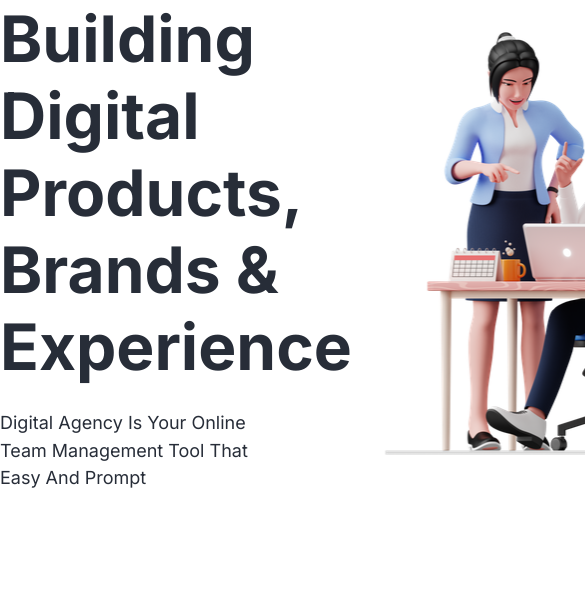
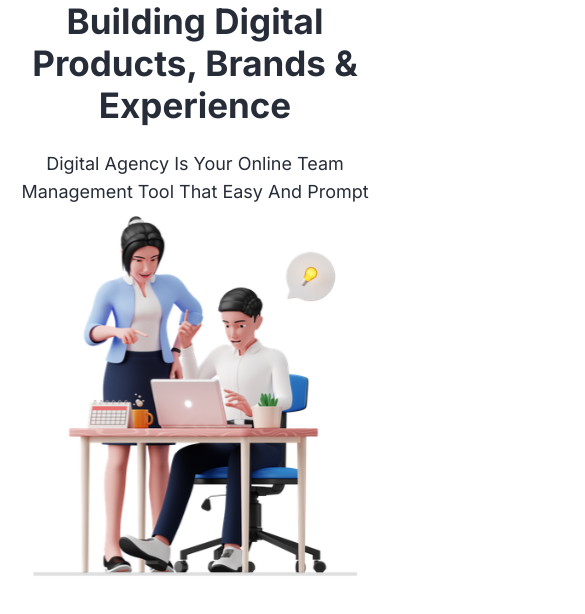
Before and after one commit to RashedAkash/digital-agency-test, a React (Vite) app in the folder digital_agency/: page / in a window 390 px wide. Shown: the top 614 px of the page, 585 px wide, since content can reach past the window. Built offline with nearby package versions, Linux system fonts and the light colour scheme.

Commit message:
hero section responsive complete

```diff
--- a/digital_agency/src/index.css
+++ b/digital_agency/src/index.css
@@ -1,8 +1,8 @@
 /* styles.css */
-@import url('https://fonts.googleapis.com/css2?family=Inter:wght@400;700&display=swap');
+@import url("https://fonts.googleapis.com/css2?family=Inter:wght@400;700&display=swap");
 
 body {
-  font-family: 'Inter', sans-serif;
+  font-family: "Inter", sans-serif;
 }
 
 .full-width {
@@ -10,35 +10,35 @@ body {
   margin-left: auto;
   margin-right: auto;
 }
-.container{
+.container {
   max-width: 1170px;
   margin-left: auto;
   margin-right: auto;
 }
 
 /* hero */
-.hero{
+.hero {
   display: flex;
   align-items: center;
 }
-.hero-text{
+.hero-text {
   flex: 50%;
 }
-.hero-img{
+.hero-img {
   flex: 50%;
 }
 
 /* shared */
-.section-title{
-  color: #272D38;
+.section-title {
+  color: #272d38;
   font-family: Inter;
   font-size: 48px;
   font-weight: 700;
   text-transform: capitalize;
   margin-bottom: 24px;
 }
-.section-text{
-  color: #272D38;
+.section-text {
+  color: #272d38;
   font-family: Inter;
   font-size: 16px;
   font-weight: 400;
@@ -46,3 +46,75 @@ line-height: 27.5px;
   text-transform: capitalize;
   width: 80%;
 }
+
+/* Tiny Screen */
+@media (min-width: 320px) and (max-width: 375px) {
+  .hero {
+    display: flex;
+    flex-direction: column;
+    padding-left: 5px;
+    padding-right: 5px;
+  }
+  .section-title {
+    font-size: 35px !important;
+    text-align: center;
+  }
+  .section-text {
+  text-align: center;
+   width: 100% !important;
+}
+ .hero-img img {
+    width: 100% !important;
+    max-width: 100%;
+    height: auto;
+  }
+
+}
+
+/* Small Screen */
+@media (min-width: 376px) and (max-width: 767px) {
+.hero {
+    display: flex;
+    flex-direction: column;
+    padding-left: 5px;
+    padding-right: 5px;
+  }
+  .section-title {
+    font-size: 35px !important;
+    text-align: center;
+  }
+  .section-text {
+  text-align: center;
+  width: 100%;
+}
+ .hero-img img {
+    width: 100% !important;
+    max-width: 100%;
+    height: auto;
+  }
+}
+
+/* Medium Screen */
+@media (min-width: 768px) and (max-width: 1023px) {
+  /* Your CSS styles for medium screens go here */
+}
+
+/* Large Screen */
+@media (min-width: 1024px) and (max-width: 1279px) {
+  /* Your CSS styles for large screens go here */
+}
+
+/* Extra Large Screen */
+@media (min-width: 1280px) and (max-width: 1535px) {
+  /* Your CSS styles for extra large screens go here */
+}
+
+/* 2 Extra Large Screen */
+@media (min-width: 1536px) and (max-width: 1919px) {
+  /* Your CSS styles for 2 extra large screens go here */
+}
+
+/* 3 Extra Large Screen */
+@media (min-width: 1920px) {
+  /* Your CSS styles for 3 extra large screens go here */
+}
```
Lines whose indentation alone changed are shown as unchanged.
